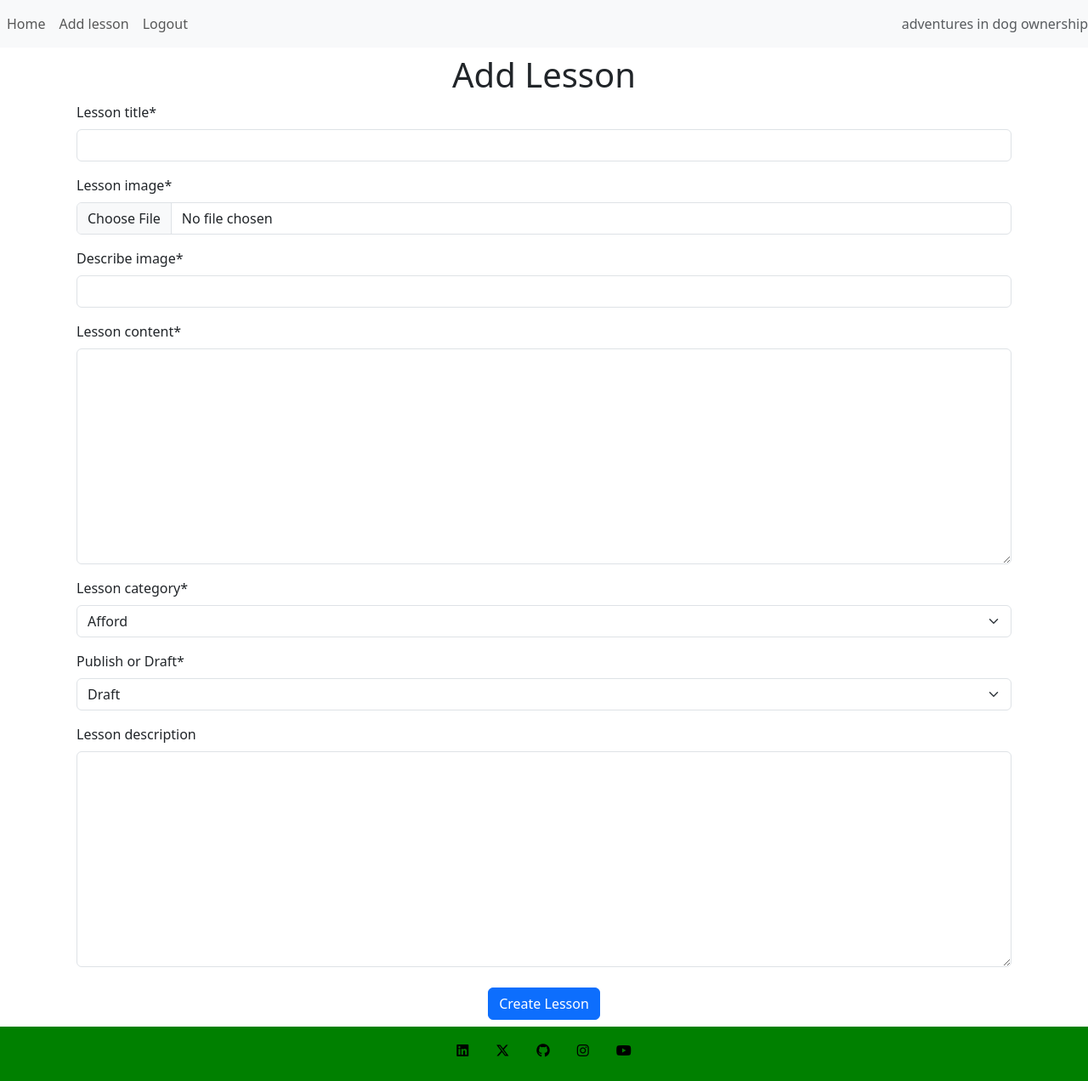
After one commit to beardyone80/bark-to-basics, a Django app: page /lessons/ in a window 1280 px wide. The commit adds this page. Shown: the whole page at 85% size. Run offline with Django 4.2, Linux system fonts and the light colour scheme; the visitor is signed in with stand-in values (Sample User, id 1); parts of the project's set-up code (start-up, migrations or seed data) failed here and were passed over; some libraries are stand-ins or nearby versions.

Commit message:
Add lesson content to databse using form

```diff
--- a/lessons/admin.py
+++ b/lessons/admin.py
@@ -18,4 +18,6 @@ class LessonAdmin(admin.ModelAdmin):
         'excerpt',
         'updated_on',
     )
-    list_filter=('category',)
+
+    list_filter = ('category',)
+    prepopulated_fields = {'slug': ('title',)}
--- /dev/null
+++ b/lessons/forms.py
@@ -0,0 +1,25 @@
+from django import forms
+from .models import Lessons
+
+class LessonForm(forms.ModelForm):
+    class Meta:
+        model = Lessons
+        fields = [
+            'title',
+            'image',
+            'image_alt',
+            'content',
+            'category',
+            'status',
+            'excerpt',
+            ]
+
+        labels = {
+            'title': 'Lesson title',
+            'image': 'Lesson image',
+            'image_alt': 'Describe image',
+            'content': 'Lesson content',
+            'category': 'Lesson category',
+            'status': 'Publish or Draft',
+            'excerpt': 'Lesson description',
+            }
--- a/lessons/models.py
+++ b/lessons/models.py
@@ -1,11 +1,10 @@
 from django.db import models
 from django.contrib.auth.models import User
-from cloudinary.models import CloudinaryField
 from django_resized import ResizedImageField
 
 # Create your models here.
 
-Category = (
+CATEGORY = (
     ('afford', 'Afford'),
     ('time', 'Time'),
     ('needs', 'Time'),
@@ -18,19 +17,21 @@ Category = (
 
 )
 
+STATUS = ((0, "Draft"), (1, "Published"))
+
 class Lessons(models.Model):
 
 
 
     title = models.CharField(max_length=200, unique=True)
     slug = models.SlugField(max_length=200, unique=True)
-    author = models.ForeignKey(User, on_delete=models.CASCADE, related_name="lesson_owner")
+    author = models.ForeignKey(User, on_delete=models.CASCADE, null=True, related_name="lesson_owner")
     image = ResizedImageField(size=[400, None], quality=75, upload_to='lessons/', force_format='WEBP', blank=False, null=False)
     image_alt = models.CharField(max_length=100, null=False, blank=False)
     content = models.TextField()
-    category = models.CharField(max_length=100, choices=Category, default='afford')
+    category = models.CharField(max_length=100, choices=CATEGORY, default='afford')
     created_on = models.DateTimeField(auto_now_add=True)
-    status = models.IntegerField(choices=Category, default=0)
+    status = models.IntegerField(choices=STATUS, default=0)
     excerpt = models.TextField(blank=True)
     updated_on = models.DateTimeField(auto_now=True)
 
--- /dev/null
+++ b/lessons/templates/lessons/add_lesson.html
@@ -0,0 +1,15 @@
+{% extends 'base.html' %}
+{% block title %}Add Lesson{% endblock %}
+{% block content %}
+<div class="container">
+    <form method="post" enctype="multipart/form-data" class="p-2 form">
+        <h1 class="text-center">Add Lesson</h1>
+        {% csrf_token %}
+        {{ form.media }}
+        {{ form| crispy }}
+        <div class="text-center">
+            <button type="submit" class="btn btn-primary mt-2">Create Lesson</button>
+        </div>
+    </form>
+</div>
+{% endblock %}
--- /dev/null
+++ b/lessons/urls.py
@@ -0,0 +1,6 @@
+from django.urls import path
+from .views import AddLesson
+
+urlpatterns = [
+    path('', AddLesson.as_view(), name='add_lesson'),
+]
--- a/lessons/views.py
+++ b/lessons/views.py
@@ -1,3 +1,17 @@
-from django.shortcuts import render
+#from django.shortcuts import render
+from django.views.generic import CreateView
+from .models import Lessons
+from .forms import LessonForm
+from django.contrib.auth.mixins import LoginRequiredMixin
 
 # Create your views here.
+class AddLesson(LoginRequiredMixin, CreateView):
+    template_name = 'lessons/add_lesson.html'
+    model = Lessons
+    form_class = LessonForm
+    success_url = '/lessons'
+
+    def form_valid(self, form):
+        form.instance.author = self.request.user
+
+        return super(AddLesson, self).form_valid(form)
--- a/my_project/settings.py
+++ b/my_project/settings.py
@@ -43,6 +43,7 @@ INSTALLED_APPS = [
     'django.contrib.sessions',
     'django.contrib.messages',
     'django.contrib.staticfiles',
+    'cloudinary_storage',
     'django.contrib.sites',
     'allauth',
     'allauth.account',
@@ -56,7 +57,6 @@ INSTALLED_APPS = [
     'crispy_forms',
     'crispy_bootstrap5',
     'cloudinary',
-    #'cloudinary_storage',
 ]
 
 SITE_ID = 1
@@ -91,7 +91,7 @@ TEMPLATES = [
                 'django.contrib.auth.context_processors.auth',
                 'django.contrib.messages.context_processors.messages',
             ],
-            'builtins':[
+            'builtins': [
                 'crispy_forms.templatetags.crispy_forms_tags',
                 'crispy_forms.templatetags.crispy_forms_field',
 
@@ -171,7 +171,7 @@ STATICFILES_DIRS = (os.path.join(BASE_DIR, 'static'),)
 
 # Cloudinary settings
 DEFAULT_FILE_STORAGE = 'cloudinary_storage.storage.MediaCloudinaryStorage'
-CLOUDINARY_STORAGE = os.environ.get('CLOUDINARY_URL')
+#CLOUDINARY_STORAGE = os.environ.get('CLOUDINARY_URL')
 
 # Default primary key field type
 # https://docs.djangoproject.com/en/4.2/ref/settings/#default-auto-field
--- a/my_project/urls.py
+++ b/my_project/urls.py
@@ -21,4 +21,5 @@ urlpatterns = [
     path('admin/', admin.site.urls),
     path('', include('home.urls')),
     path('accounts/', include('allauth.urls')),
+    path('lessons/', include('lessons.urls')),
 ]
--- a/templates/includes/header.html
+++ b/templates/includes/header.html
@@ -7,6 +7,9 @@
             <li class="nav-item">
                 <a class="nav-link {% if request.path == home_url %}active" aria-current="page{% endif %}"
                     href="{% url 'home' %}">Home</a>
+            </li>
+            <li class="nav-item">
+                <a class="nav-link {% if url_name == 'add_lesson' %}active{% endif %}" href="{% url 'add_lesson' %}">Add lesson</a>
             </li>
             {% if user.is_authenticated %}
             <li class="nav-item">
@@ -19,8 +22,9 @@
             <li class="nav-item">
                 <a class="nav-link {% if request.path == login_url %}active" aria-current="page{% endif %}"
                     href="{% url 'account_login' %}">Login</a>
-            </li> {% endif %}
-        </ul> <span class="navbar-text text-muted"> adventures of a software developer </span>
+            </li>
+             {% endif %}
+        </ul> <span class="navbar-text text-muted"> adventures in dog ownership </span>
     </div>
 </nav>
 {% endwith %}
```
Also changed, not shown: home/views.py (line endings or trailing spaces), lessons/migrations/0002_alter_lessons_author_alter_lessons_status.py (added).
